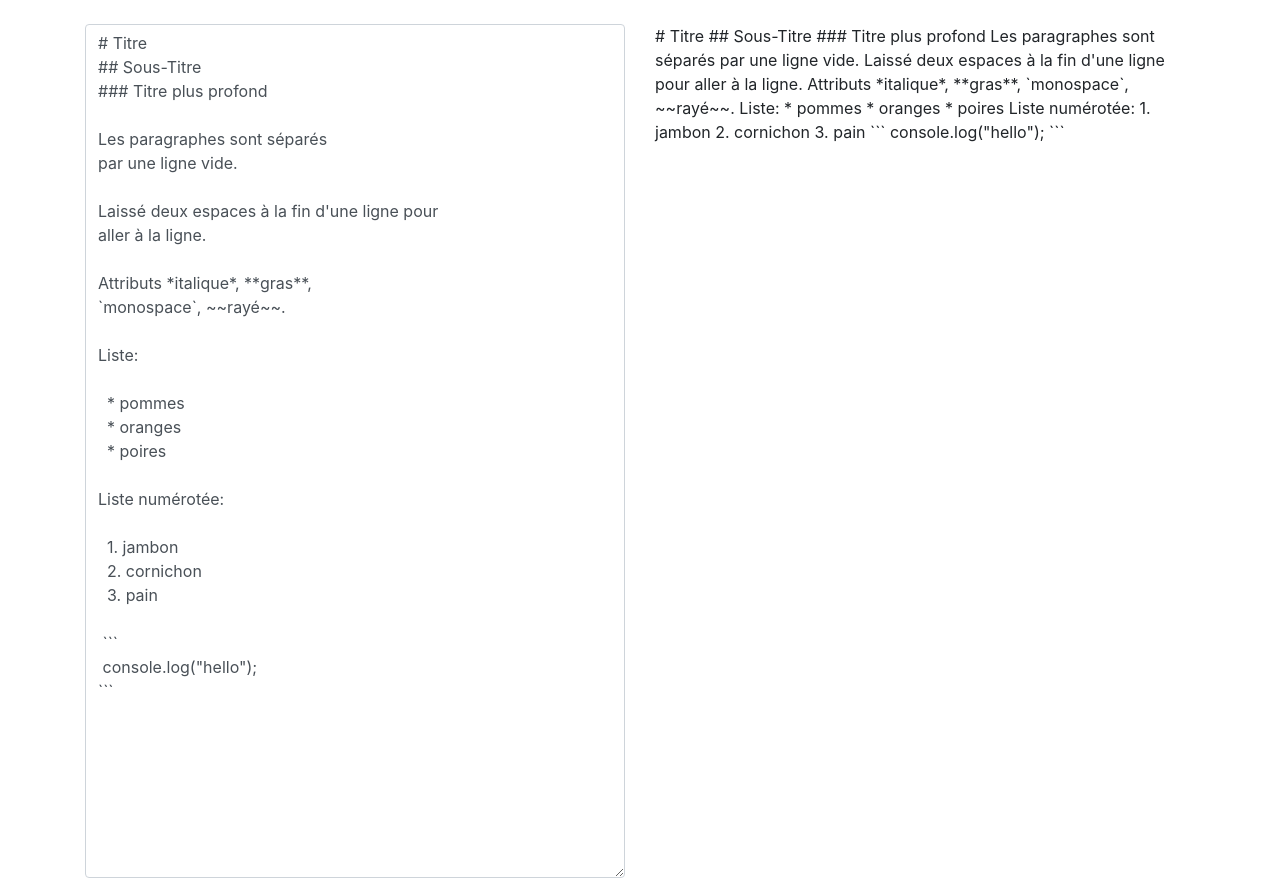
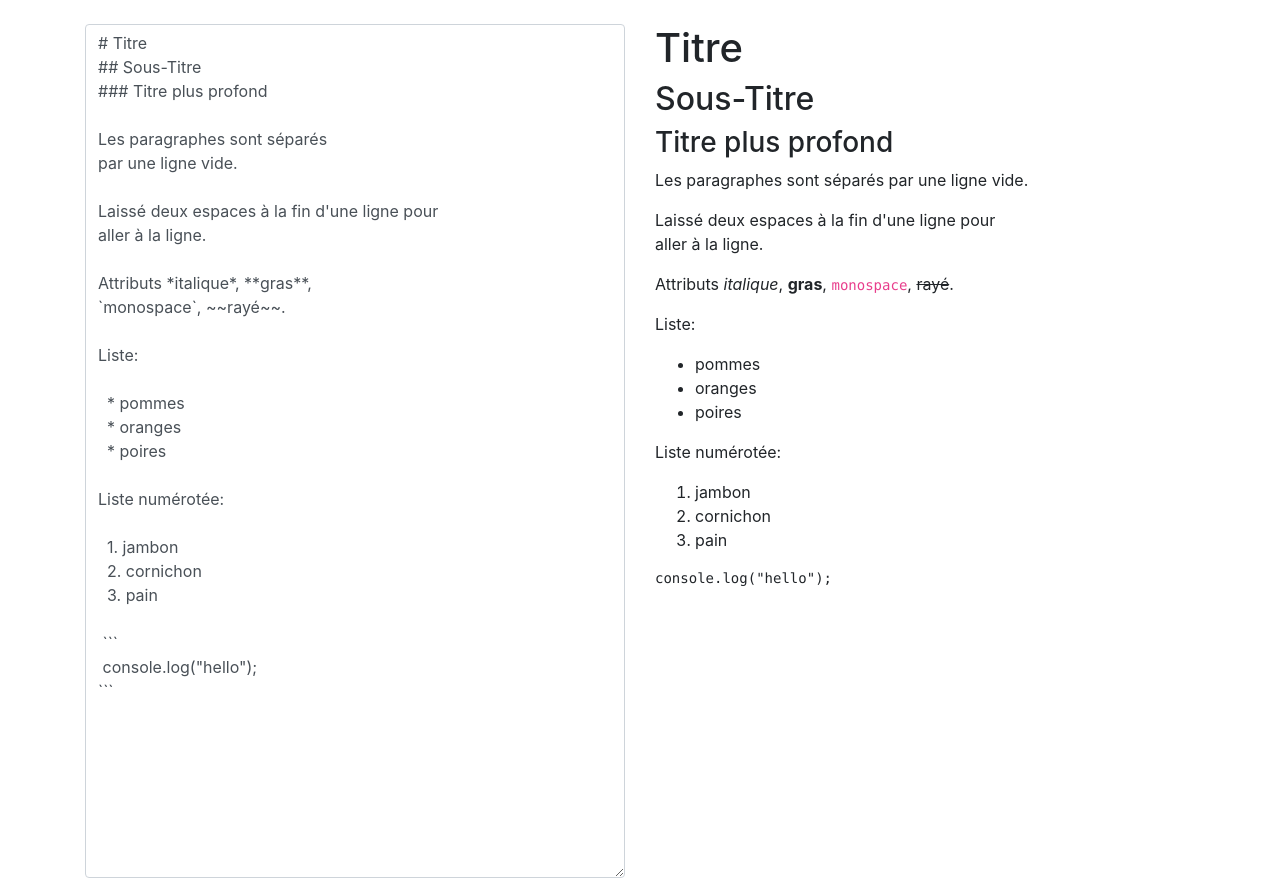
Before and after one commit to Heraclesnyx/Markdown, a React (Create React App) app: page / in a window 1280 px wide. Built offline with nearby package versions, Linux system fonts and the light colour scheme.

Commit message:
Modification de l'éditeur de texte pris en compte, utilisation de la librairie DOMPurify car sanitize is depreciate

```diff
--- a/package.json
+++ b/package.json
@@ -7,6 +7,7 @@
     "@testing-library/react": "^11.1.0",
     "@testing-library/user-event": "^12.1.10",
     "bootstrap": "^4.6.0",
+    "dompurify": "^2.2.8",
     "marked": "^2.0.3",
     "react": "^17.0.2",
     "react-dom": "^17.0.2",
--- a/src/App.js
+++ b/src/App.js
@@ -1,5 +1,11 @@
 import React, { Component } from 'react';
 import './App.css';
+
+
+/* Importation de marked pour traduire en html */
+import marked from 'marked';
+
+import DOMPurify from 'dompurify';
 
 import { sampleText } from './sampleText';
 
@@ -11,6 +17,11 @@ class App extends Component {
   handleChange = event => {
     const text = event.target.value
     this.setState({ text })
+  }
+
+  renderText = text => {
+    const textModif = DOMPurify.sanitize(text, {USE_PROFILES: {html: true}});
+    return marked(textModif);
   }
 
   render() {
@@ -26,8 +37,8 @@ class App extends Component {
           </div>
 
           <div className="col-sm-6">
-            <div>
-              { sampleText }
+          {/* dangerous prend en param 1 objet(ici __html) ac sa valeur (appel a notre méthode renderText() qui appel notre librairie Marked)*/}
+            <div dangerouslySetInnerHTML={{ __html: this.renderText(this.state.text) }}>
             </div>
           </div>
         </div>
```
Also changed, not shown: 2 other files (tests, documents, lock files or other folders).
